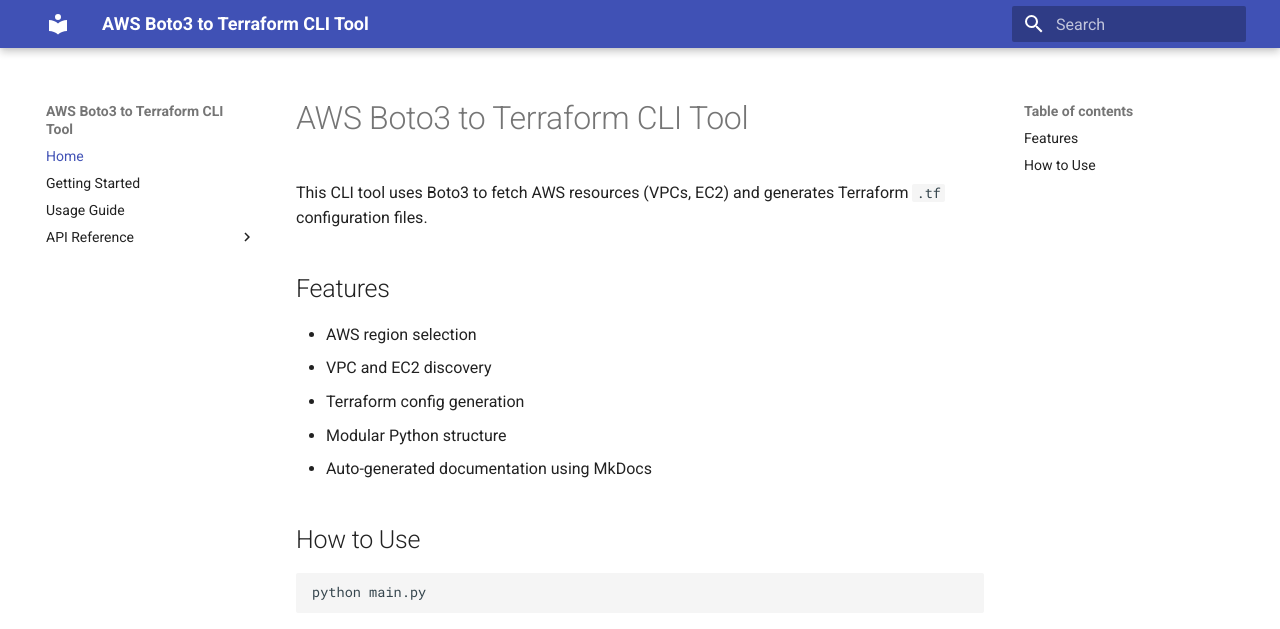
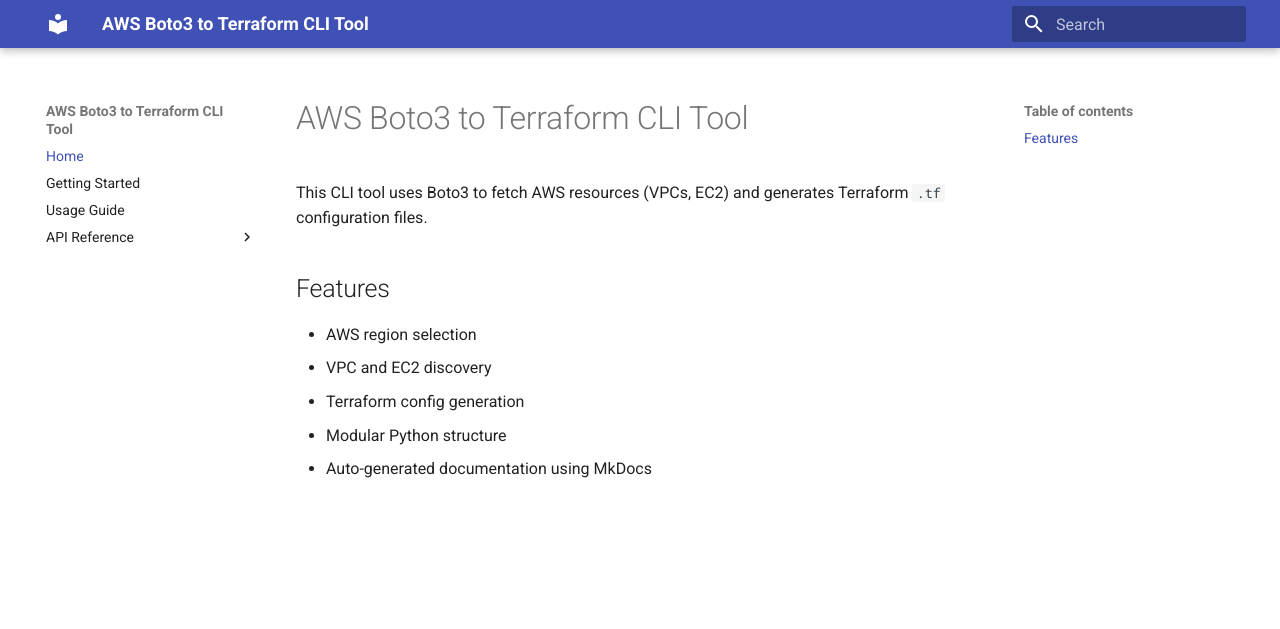
Before and after one commit to Youssefshawky969/python-terraform-2, an MkDocs documentation site: the page built from docs/index.md, in a window 1280 px wide. Shown: the top 629 px of the page. Built offline with MkDocs 1.6.1 and Material for MkDocs 9.7.7, drawn with Linux system fonts in a browser that asks for light colours; grey boxes are pictures that could not be loaded.

Commit message:
Update index.md

````diff
--- a/docs/index.md
+++ b/docs/index.md
@@ -9,12 +9,3 @@
 - Terraform config generation
 - Modular Python structure
 - Auto-generated documentation using MkDocs
-
-## How to Use
-
-```bash
-python main.py
-```
-::: utils.aws_fetch
-
-::: utils.tf_generator
````
